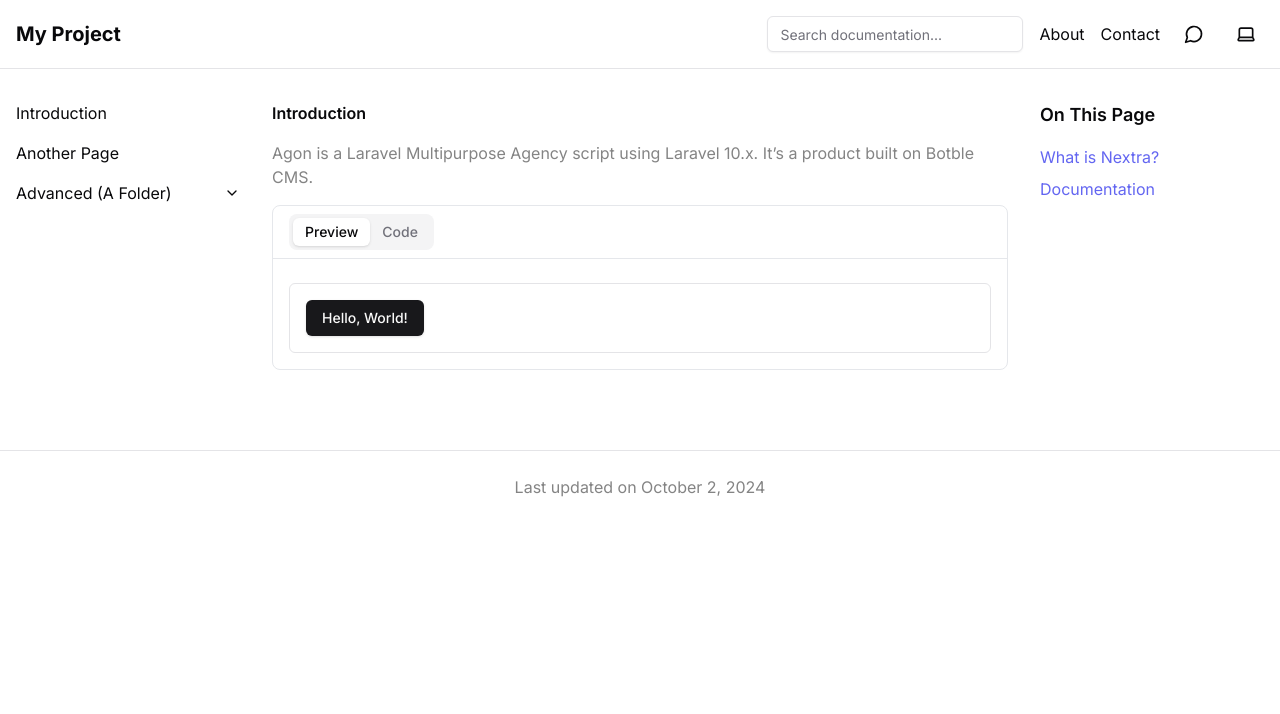
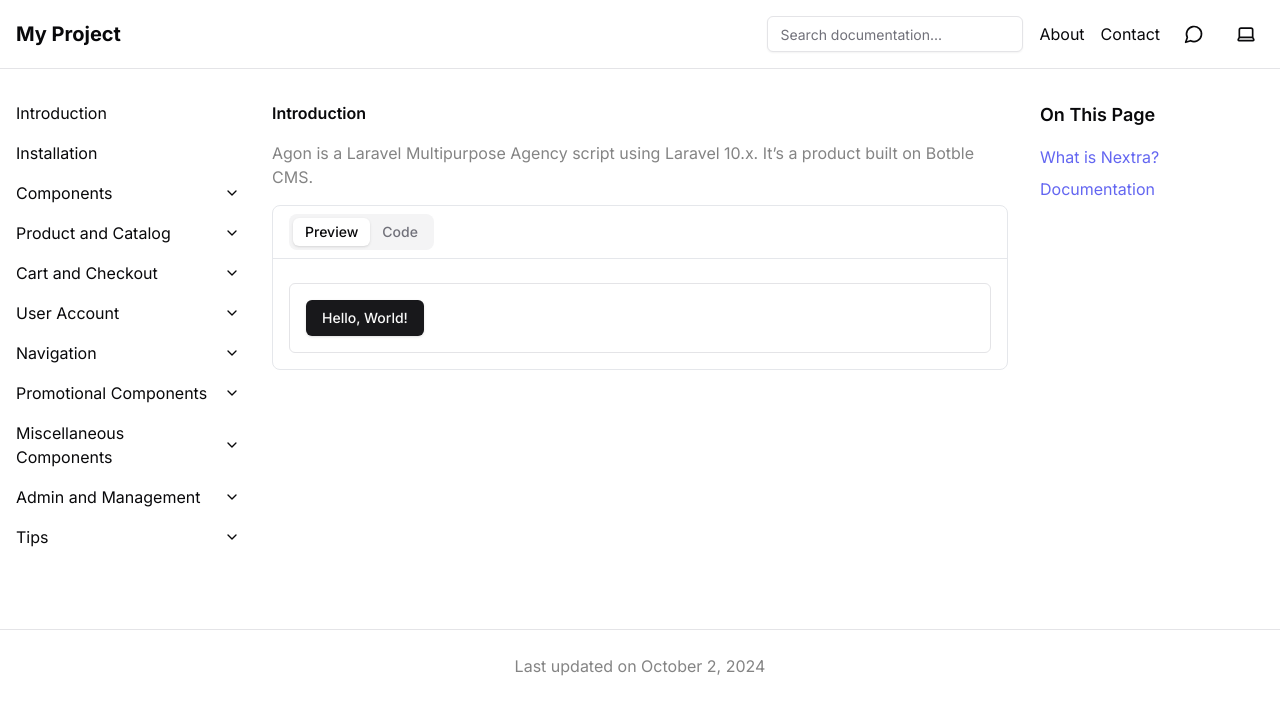
Before and after one commit to rasif-sahl/Windmill, a Next.js app: page / in a window 1280 px wide. Shown: the top 714 px of the page. Built offline with nearby package versions, Linux system fonts and the light colour scheme.

Commit message:
component list updates

```diff
--- a/components/Layout.tsx
+++ b/components/Layout.tsx
@@ -25,14 +25,131 @@ interface NavItem {
 
 const navItems: NavItem[] = [
   { title: 'Introduction', href: '#' },
-  { title: 'Another Page', href: '#' },
+  { title: 'Installation', href: '#' },
   {
-    title: 'Advanced (A Folder)',
+    title: 'Components',
     href: '#',
     children: [
-      { title: 'Satori', href: '#' }
+      { title: 'Button', href: '#' },
+      { title: 'Input', href: '#' },
+      { title: 'TextField', href: '#' },
+      { title: 'CheckBox', href: '#' },
+      { title: 'RadioButton', href: '#' },
+      { title: 'Dropdown', href: '#' },
+      { title: 'Select', href: '#' },
+      { title: 'Modal/Popup', href: '#' },
+      { title: 'Tooltip', href: '#' },
+      { title: 'Pagination', href: '#' },
+      { title: 'Alert/Notification', href: '#' },
+      { title: 'Loader/Spinner', href: '#' },
+      { title: 'Tab Navigation', href: '#' },
+      { title: 'Accordion', href: '#' },
     ]
-  }
+  },
+  {
+    title: 'Product and Catalog',
+    href: '#',
+    children: [
+      { title: 'ProductCard', href: '#' },
+      { title: 'ProductCarousel', href: '#' },
+      { title: 'ProductImageGallery', href: '#' },
+      { title: 'ProductPrice', href: '#' },
+      { title: 'ProductReviews', href: '#' },
+      { title: 'ProductFilters', href: '#' },
+      { title: 'ProductVariantSelector', href: '#' },
+      { title: 'ProductGrid', href: '#' },
+      { title: 'ProductList', href: '#' },
+      { title: 'CategoryMenu', href: '#' },
+      { title: 'ProductBadge', href: '#' },
+    ]
+  },
+  {
+    title: 'Cart and Checkout',
+    href: '#',
+    children: [
+      { title: 'CartIcon', href: '#' },
+      { title: 'CartItem', href: '#' },
+      { title: 'CartSummary', href: '#' },
+      { title: 'CartPage', href: '#' },
+      { title: 'CheckoutForm', href: '#' },
+      { title: 'OrderSummary', href: '#' },
+      { title: 'PaymentMethods', href: '#' },
+    ]
+  },
+  {
+    title: 'User Account',
+    href: '#',
+    children: [
+      { title: 'LoginForm', href: '#' },
+      { title: 'SignupForm', href: '#' },
+      { title: 'UserProfile', href: '#' },
+      { title: 'AddressBook', href: '#' },
+      { title: 'Wishlist', href: '#' },
+      { title: 'OrderHistory', href: '#' },
+    ]
+  },
+  {
+    title: 'Navigation',
+    href: '#',
+    children: [
+      { title: 'Header', href: '#' },
+      { title: 'Footer', href: '#' },
+      { title: 'Navbar', href: '#' },
+      { title: 'Breadcrumb', href: '#' },
+      { title: 'SearchBar', href: '#' },
+      { title: 'Sidebar', href: '#' },
+      { title: 'MegaMenu', href: '#' },
+    ]
+  },
+  {
+    title: 'Promotional Components',
+    href: '#',
+    children: [
+      { title: 'Banner', href: '#' },
+      { title: 'HeroSection', href: '#' },
+      { title: 'DiscountBadge', href: '#' },
+      { title: 'NewsletterSubscription', href: '#' },
+    ]
+  },
+  {
+    title: 'Miscellaneous Components',
+    href: '#',
+    children: [
+      { title: 'RatingStars', href: '#' },
+      { title: 'Breadcrumbs', href: '#' },
+      { title: 'FAQAccordion', href: '#' },
+      { title: 'SocialMediaIcons', href: '#' },
+      { title: 'CookieConsent', href: '#' },
+      { title: 'SearchResults', href: '#' },
+      { title: 'Tag', href: '#' },
+      { title: 'ErrorPage', href: '#' },
+      { title: 'NoItemsFound', href: '#' },
+      { title: 'BackToTopButton', href: '#' },
+    ]
+  },
+  {
+    title: 'Admin and Management',
+    href: '#',
+    children: [
+      { title: 'DashboardStats', href: '#' },
+      { title: 'ProductManagementTable', href: '#' },
+      { title: 'OrderManagementTable', href: '#' },
+      { title: 'UserManagementTable', href: '#' },
+      { title: 'InventoryManagement', href: '#' },
+      { title: 'Reports', href: '#' },
+    ]
+  },
+  {
+    title: 'Tips',
+    href: '#',
+    children: [
+      { title: 'Product Page ', href: '#' },
+      { title: 'Product List Page', href: '#' },
+      { title: 'User & Account', href: '#' },
+      { title: 'Checkout & Cart', href: '#' },
+      { title: 'UI & General Components:', href: '#' },
+    ]
+  },
 ]
 
 export default function Layout({
```
